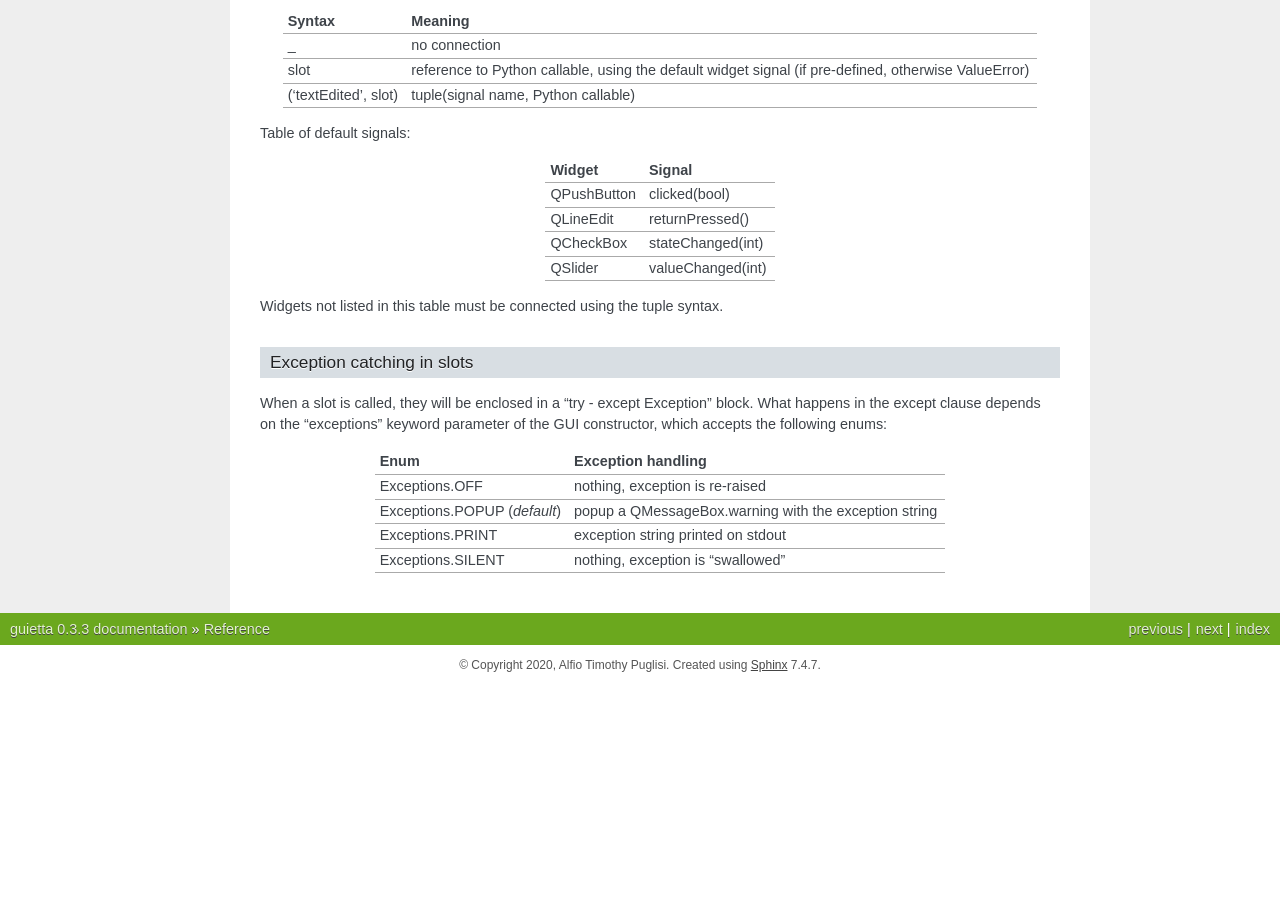
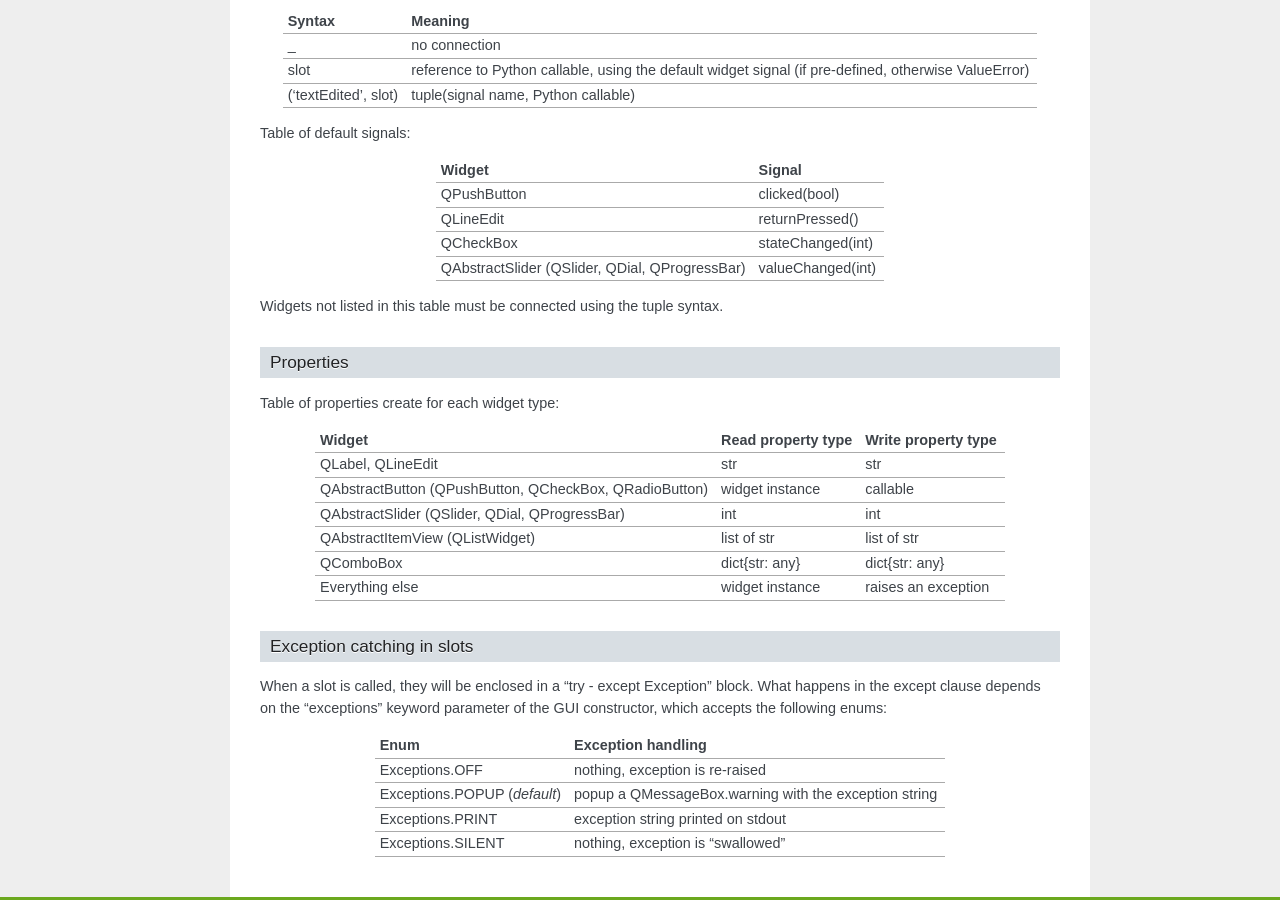
Before and after one commit to alfiopuglisi/guietta, a Sphinx documentation site: the page built from docs/reference.rst, in a window 1280 px wide and 900 px high, scrolled down 2120 px. Built offline with Sphinx 7.4.7, drawn with Linux system fonts in a browser that asks for light colours; before the commit the page ends 2805 px from its top, so only the background shows below that.

Commit message:
Updted documentation about magic properties

```diff
--- a/docs/reference.rst
+++ b/docs/reference.rst
@@ -163,10 +163,42 @@ Table of default signals:
 +----------------------+----------------------------------+
 |  QCheckBox           |  stateChanged(int)               |
 +----------------------+----------------------------------+
-|  QSlider             |  valueChanged(int)               |
+|  QAbstractSlider     |  valueChanged(int)               |
+|  (QSlider, QDial,    |                                  |
+|  QProgressBar)       |                                  |
 +----------------------+----------------------------------+
 
 Widgets not listed in this table must be connected using the tuple syntax.
+
+Properties
+++++++++++
+
+Table of properties create for each widget type:
+
++----------------------+--------------------+---------------------+
+| Widget               | Read property type | Write property type |
++======================+====================+=====================+
+| QLabel,              |   str              | str                 |
+| QLineEdit            |                    |                     |
++----------------------+--------------------+---------------------+
+| QAbstractButton      |                    |                     |
+| (QPushButton,        |                    |                     |
+| QCheckBox,           |                    |                     |
+| QRadioButton)        |  widget instance   | callable            |
++----------------------+--------------------+---------------------+
+| QAbstractSlider      |                    |                     |
+| (QSlider, QDial,     |                    |                     |
+| QProgressBar)        |  int               | int                 |
++----------------------+--------------------+---------------------+
+| QAbstractItemView    |                    |                     |
+| (QListWidget)        |  list of str       | list of str         |
++----------------------+--------------------+---------------------+
+| QComboBox            |  dict{str: any}    | dict{str: any}      |
++----------------------+--------------------+---------------------+
+| Everything else      |  widget instance   | raises an exception |
++----------------------+--------------------+---------------------+
+
+
 
 Exception catching in slots
 +++++++++++++++++++++++++++
```
Also changed, not shown: docs/tutorial.rst (+5 -10 lines).
